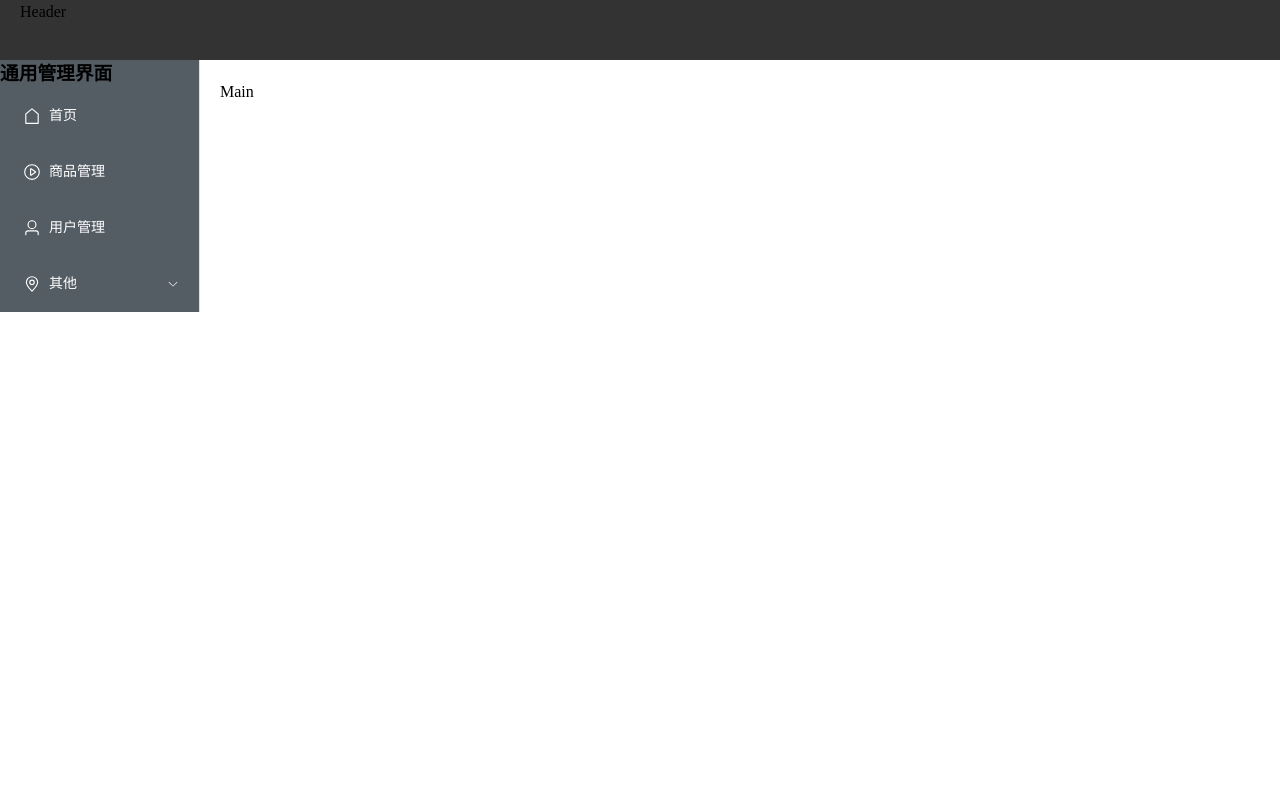
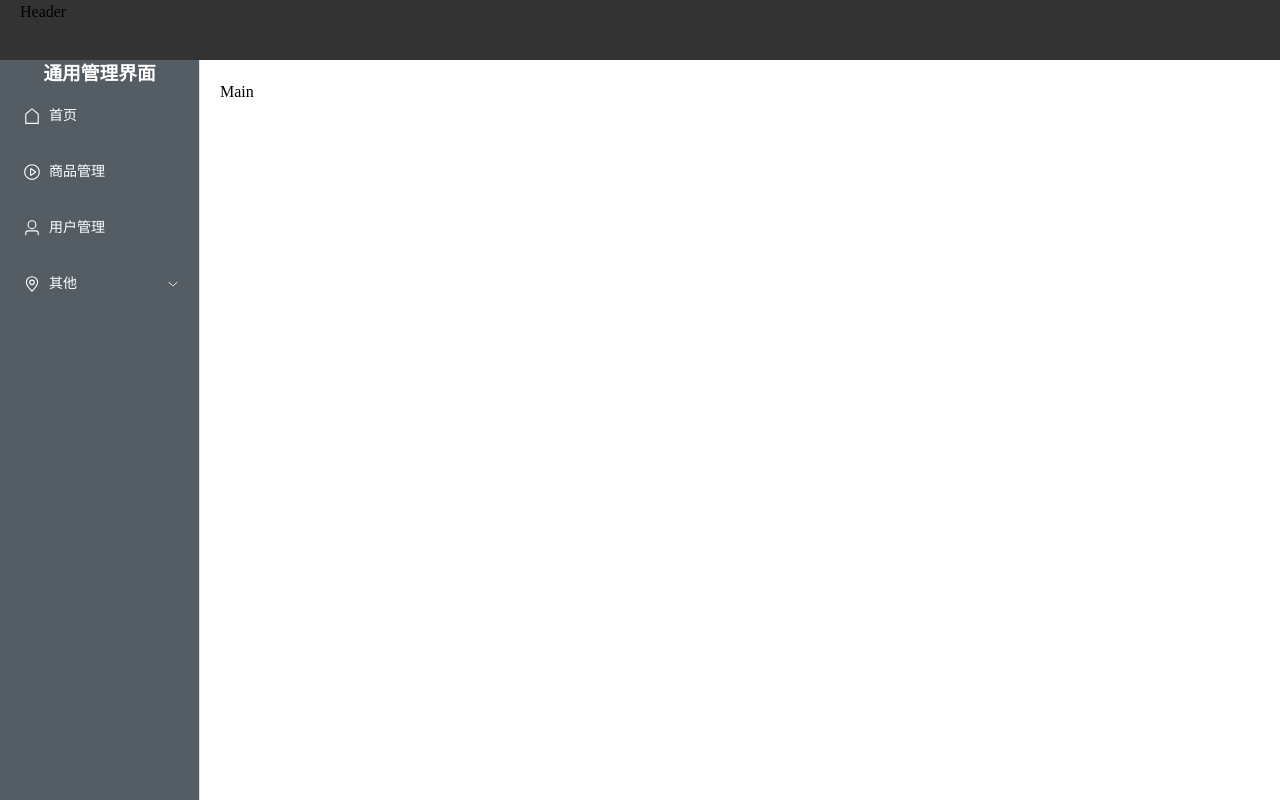
Before and after one commit to sansantang/vue3-admin-demo, a Vue app: page / in a window 1280 px wide. Built offline with nearby package versions, Linux system fonts and the light colour scheme; the HTML template or start-up script is replaced by a standard one.

Commit message:
aside 继续

```diff
--- a/src/components/CommonAside.vue
+++ b/src/components/CommonAside.vue
@@ -1,5 +1,5 @@
 <template>
-    <el-menu active-text-color="#ffd04b" background-color="#545c64" class="el-menu-vertical-demo" default-active="2"
+    <el-menu active-text-color="#ffd04b" background-color="#545c64" class="el-aside" default-active="2"
         text-color="#fff" @open="handleOpen" @close="handleClose">
         <h3>通用管理界面</h3>
         <template v-for="item in list" :key="item.path">
@@ -25,7 +25,6 @@
             </el-menu-item>
         </template>
     </el-menu>
-
 </template>
 
 <script setup lang="ts">
@@ -85,4 +84,13 @@ const handleClose = (key: string, keyPath: string[]) => {
 
 </script>
 
-<style scoped></style>
+<style scoped>
+h3 {
+    color: #fff;
+    text-align: center;
+}
+
+.el-aside {
+    height: 100vh;
+}
+</style>
```
